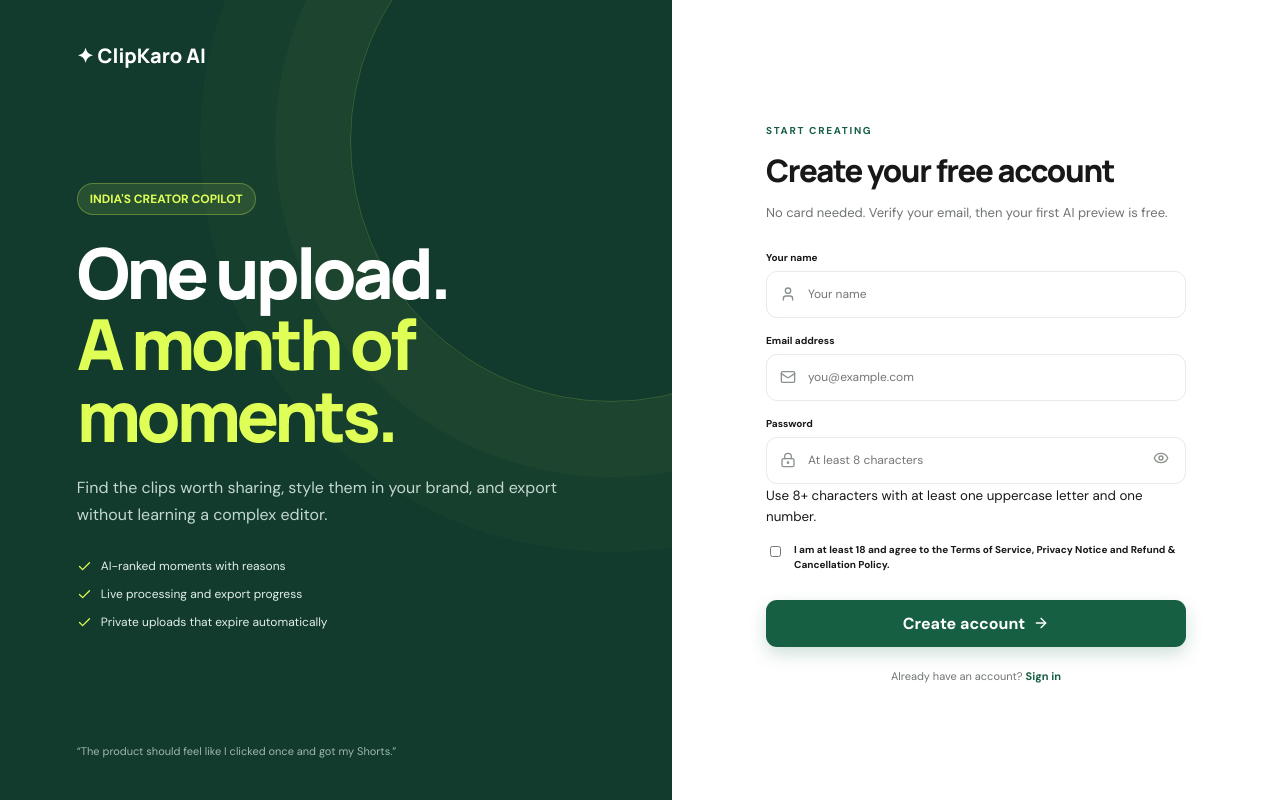
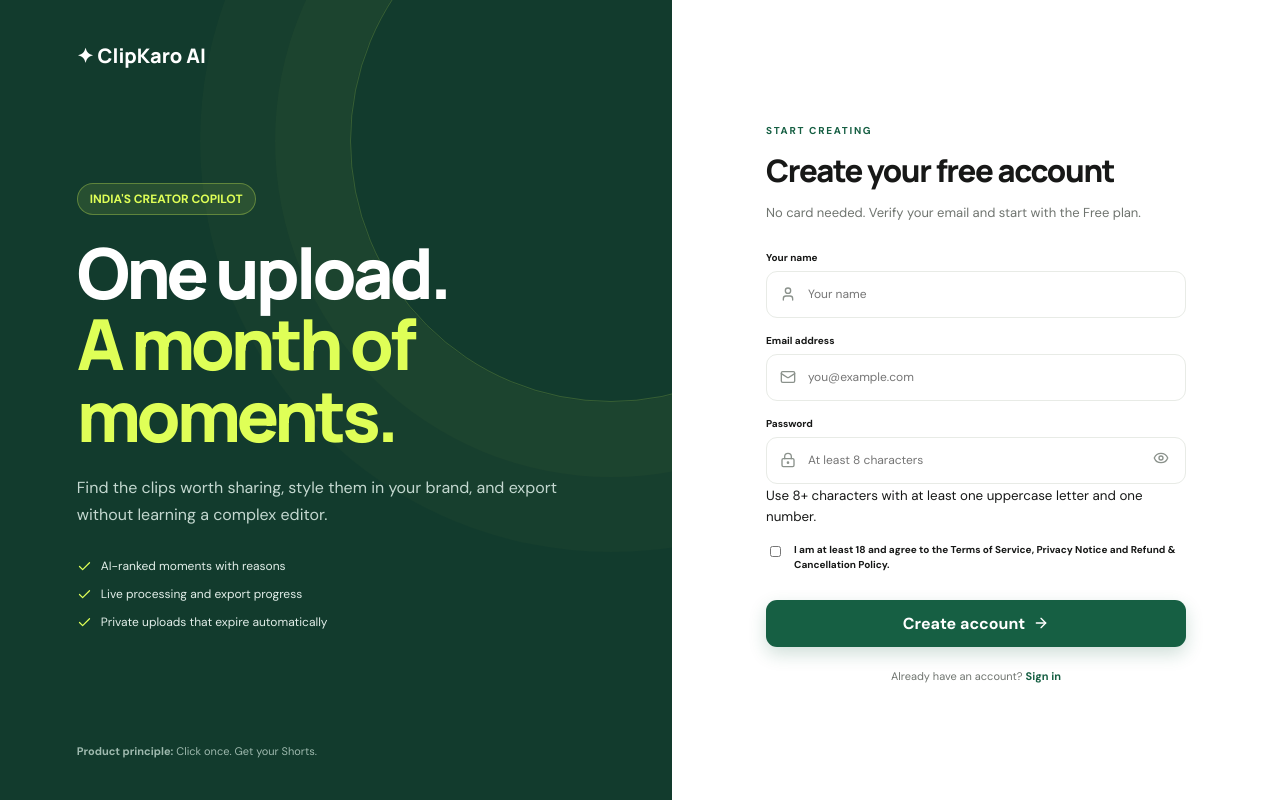
Before and after one commit to faikmulla6-cpu/Clipkaro, a Next.js app in the folder frontend/: page /signup in a window 1280 px wide. Built offline with nearby package versions, Linux system fonts and the light colour scheme; no server answers.

Commit message:
Clarify auth product principle and free plan copy

```diff
--- a/frontend/components/AuthForm.tsx
+++ b/frontend/components/AuthForm.tsx
@@ -69,7 +69,7 @@ export function AuthForm({ mode }: { mode: "login" | "signup" }) {
             ))}
           </div>
         </div>
-        <div className="auth-quote">“The product should feel like I clicked once and got my Shorts.”</div>
+        <div className="auth-quote"><b>Product principle:</b> Click once. Get your Shorts.</div>
       </div>
 
       <div className="auth-panel">
@@ -80,7 +80,7 @@ export function AuthForm({ mode }: { mode: "login" | "signup" }) {
           <p>
             {mode === "login"
               ? "Your projects, exports and brand presets are waiting."
-              : "No card needed. Verify your email, then your first AI preview is free."}
+              : "No card needed. Verify your email and start with the Free plan."}
           </p>
 
           <form onSubmit={submit}>
@@ -122,7 +122,6 @@ export function AuthForm({ mode }: { mode: "login" | "signup" }) {
             </button>
           </form>
 
-
           <div className="auth-switch">
             {mode === "login"
               ? <>New to ClipKaro? <Link href="/signup">Create an account</Link></>
```
